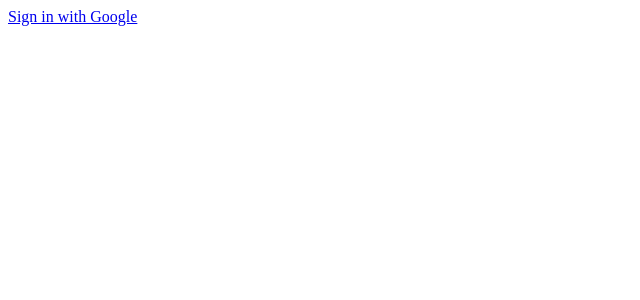
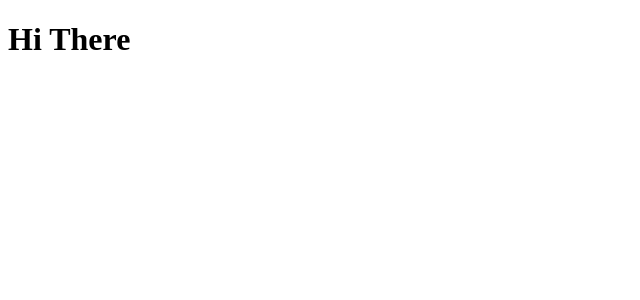
Before and after one commit to emmanuelolivo1002/Emaily, a React (Create React App) app in the folder client/: page / in a window 1280 px wide. Shown: the top 300 px of the page, without its empty margins (0-640 px from the left). Built offline with nearby package versions, Linux system fonts and the light colour scheme.

Commit message:
Initial Redux setup

```diff
--- a/client/src/App.js
+++ /dev/null
@@ -1,13 +0,0 @@
-import React from "react";
-
-function App() {
-  return (
-    <div className="App">
-      <header className="App-header">
-        <a href="/auth/google">Sign in with Google</a>
-      </header>
-    </div>
-  );
-}
-
-export default App;
--- /dev/null
+++ b/client/src/components/App.js
@@ -0,0 +1,11 @@
+import React from "react";
+
+const App = () => {
+  return (
+    <div>
+      <h1>Hi There</h1>
+    </div>
+  );
+};
+
+export default App;
--- a/client/src/index.js
+++ b/client/src/index.js
@@ -1,5 +1,19 @@
 import React from "react";
 import ReactDOM from "react-dom";
-import App from "./App";
+import { Provider } from "react-redux";
+import { createStore, applyMiddleware } from "redux";
 
-ReactDOM.render(<App />, document.getElementById("root"));
+import App from "./components/App";
+
+// Reducers
+import reducers from "./reducers";
+
+// Redux store
+const store = createStore(reducers, {}, applyMiddleware());
+
+ReactDOM.render(
+  <Provider store={store}>
+    <App />
+  </Provider>,
+  document.getElementById("root")
+);
--- /dev/null
+++ b/client/src/reducers/authReducer.js
@@ -0,0 +1,6 @@
+export default (state = {}, action) => {
+  switch (action.type) {
+    default:
+      return state;
+  }
+};
--- /dev/null
+++ b/client/src/reducers/index.js
@@ -0,0 +1,6 @@
+import { combineReducers } from "redux";
+import authReducer from "./authReducer";
+
+export default combineReducers({
+  auth: authReducer
+});
```
